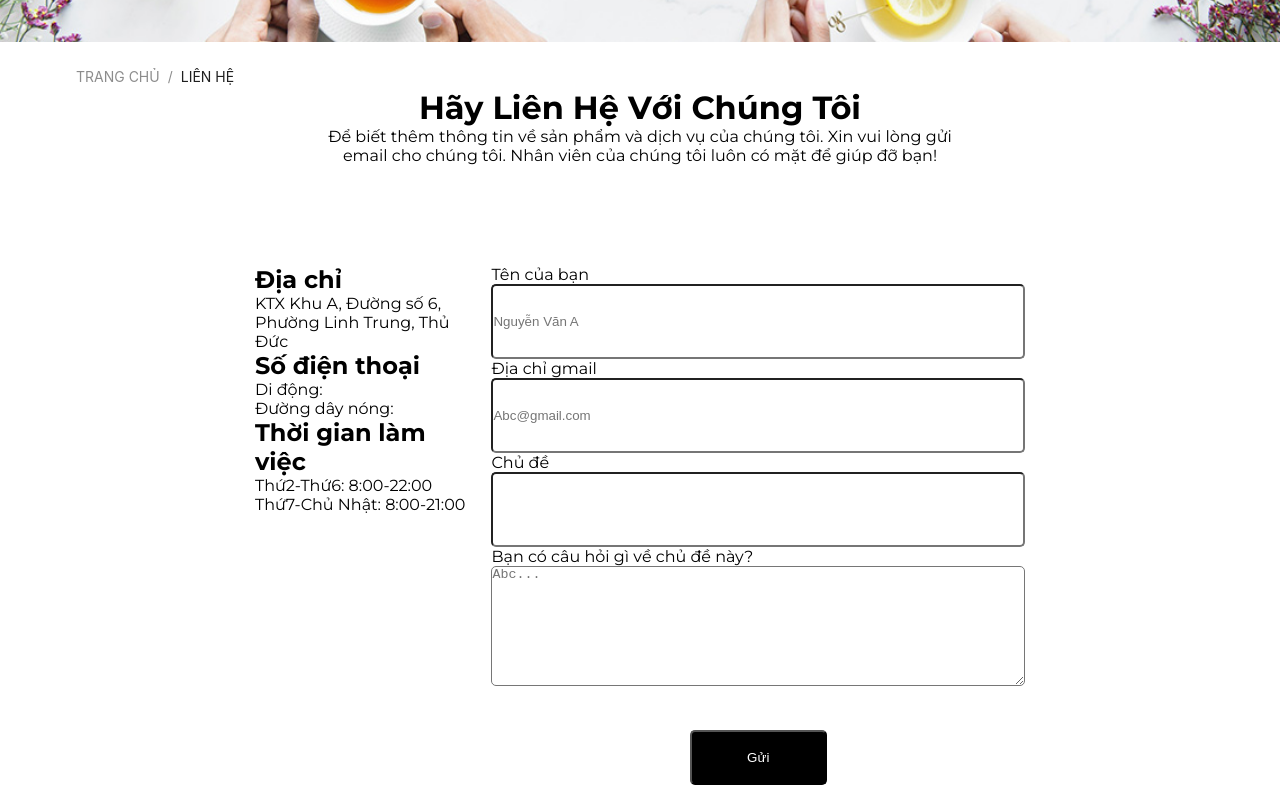
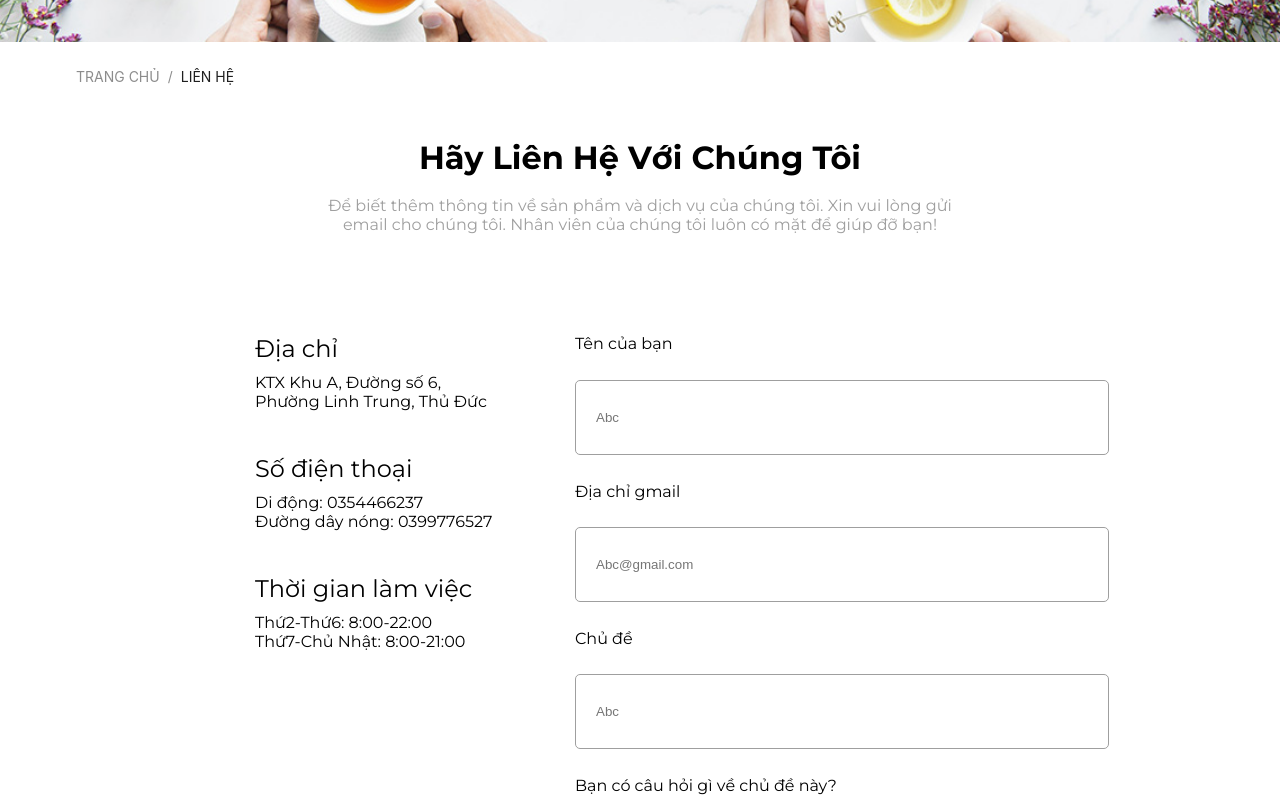
Before and after one commit to thuong22092k3/IE104_MocTraShop, a React (Create React App) app: page /Contact in a window 1280 px wide. Shown: the part 440-1240 px from the top of the page. Built offline with nearby package versions, Linux system fonts and the light colour scheme.

Commit message:
Fixed 'Contact' Page

```diff
--- a/src/Components/Contact/Contact_Content.jsx
+++ b/src/Components/Contact/Contact_Content.jsx
@@ -5,36 +5,37 @@ const Contact_Content = () => {
         <div className="contact">
             <div class="contact__content__header">
                 <h1>Hãy Liên Hệ Với Chúng Tôi</h1>
-                <p>Để biết thêm thông tin về sản phẩm và dịch vụ của chúng tôi. Xin vui lòng gửi <br /> email cho chúng tôi. Nhân viên của chúng tôi luôn có mặt để giúp đỡ bạn!</p>
+                <br />
+                <p class="grey_text">Để biết thêm thông tin về sản phẩm và dịch vụ của chúng tôi. Xin vui lòng gửi <br /> email cho chúng tôi. Nhân viên của chúng tôi luôn có mặt để giúp đỡ bạn!</p>
             </div>
             <div class="contact__content">
 
                 <div class="contact__content__main">
-                    <div class="contact__content__left">
-                        <div>
-                            <h2>Địa chỉ</h2>
+                    <div class="contact__content__main__left">
+                        <div class="contact__content__main__left__block">
+                            <p class="contact__content__main__left__text1">Địa chỉ</p>
                             <p>KTX Khu A, Đường số 6, <br /> Phường Linh Trung, Thủ Đức</p>
                         </div>
-                        <div>
-                            <h2>Số điện thoại</h2>
-                            <p>Di động: <br />
-                                Đường dây nóng:
+                        <div class="contact__content__main__left__block">
+                            <p class="contact__content__main__left__text1">Số điện thoại</p>
+                            <p>Di động: 0354466237 <br />
+                                Đường dây nóng: 0399776527
                             </p>
                         </div>
-                        <div>
-                            <h2>Thời gian làm việc</h2>
+                        <div class="contact__content__main__left__block">
+                            <p class="contact__content__main__left__text1">Thời gian làm việc</p>
                             <p>Thứ2-Thứ6: 8:00-22:00 <br />
                                 Thứ7-Chủ Nhật: 8:00-21:00
                             </p>
                         </div>
                     </div>
-                    <div class="contact__content__right">
+                    <div class="contact__content__main__right">
                         <p>Tên của bạn</p>
-                        <input type="text" placeholder='Nguyễn Văn A' />
+                        <input type="text" placeholder='Abc' />
                         <p>Địa chỉ gmail</p>
                         <input type="text" placeholder='Abc@gmail.com' />
                         <p>Chủ đề</p>
-                        <input type="text" />
+                        <input type="text" placeholder='Abc'/>
                         <p>Bạn có câu hỏi gì về chủ đề này?</p>
                         <textarea name="" id="" cols="30" rows="10" placeholder='Abc...'></textarea> <br />
                         <div class="button">
--- a/src/sass/Components/_contact.scss
+++ b/src/sass/Components/_contact.scss
@@ -1,28 +1,51 @@
+.contact {
+    &__content {
+        display: flex;
+        margin: 0 auto;
+        width: 770px;
+        height: 1000px;
+        margin-top: 50px;
 
-.contact__content__header{
+        &__header {
+            padding-top: 50px;
             text-align: center;
             align-items: center;
+
+            .grey_text {
+                color: #9F9F9F;
             }
-.contact__content__main{
+        }
+
+        &__main {
             display: grid;
             grid-template-columns: 1fr 1fr;
             padding-top: 50px;
             gap: 20px;
-}
-input{
+
+            &__right {
+                display: grid;
+                padding-bottom: 50mm;
+                input {
                     width: 533.52px;
                     height: 75px;
                     border-radius: 5px;
+                    border: 1px solid #9F9F9F;
+                    padding: 20px;
                 }
-textarea{
+
+                textarea {
                     width: 533.52px;
                     height: 120px;
                     border-radius: 5px;
+                    border: 1px solid #9F9F9F;
+                    padding: 20px;
                 }
-.button{
-    padding-top: 40px;
+
+                .button {
+                    // padding-top: 40px;
                 }
-#button_Gui{
+
+                #button_Gui {
                     width: 137px;
                     height: 55px;
                     background-color: black;
@@ -30,12 +53,27 @@ textarea{
                     border-radius: 5px;
                     display: block;
                     margin: 0 auto;
+                    &:hover{
+                        background-color: white;
+                        color: black;
+                    }
 
                 }
-.contact__content{
-    display: flex;
-    margin: 0 auto;
-    width: 770px;
-    height: 1000px;
-    margin-top: 50px;
             }
+
+            &__left {
+                &__block {
+                    display: block;
+                    width: 300px;
+                    height: 120px;
+                }
+                &__text1{
+                    font-size: 24px;
+                    padding-bottom: 10px;
+                }
+            }
+
+        }
+
+    }
+}
```
Lines whose indentation alone changed are shown as unchanged.
